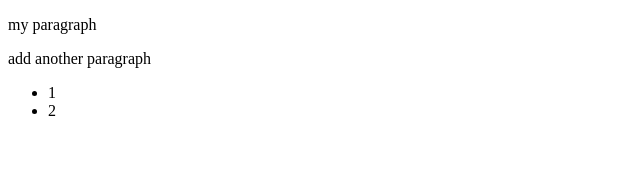
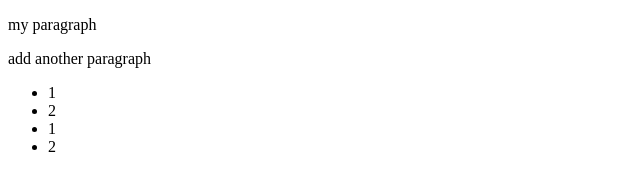
Before and after one commit to komtex/test, a plain HTML site: page index.html in a window 1280 px wide. Shown: the full height of the page, 0-640 px from the left. Drawn offline with Linux system fonts and the light colour scheme.

Commit message:
third commit

```diff
--- a/index.html
+++ b/index.html
@@ -10,6 +10,8 @@
   <ul>
     <li>1</li>
     <li>2</li>
+    <li>1</li>
+    <li>2</li
   </ul>
 </body>
 </html>
```
